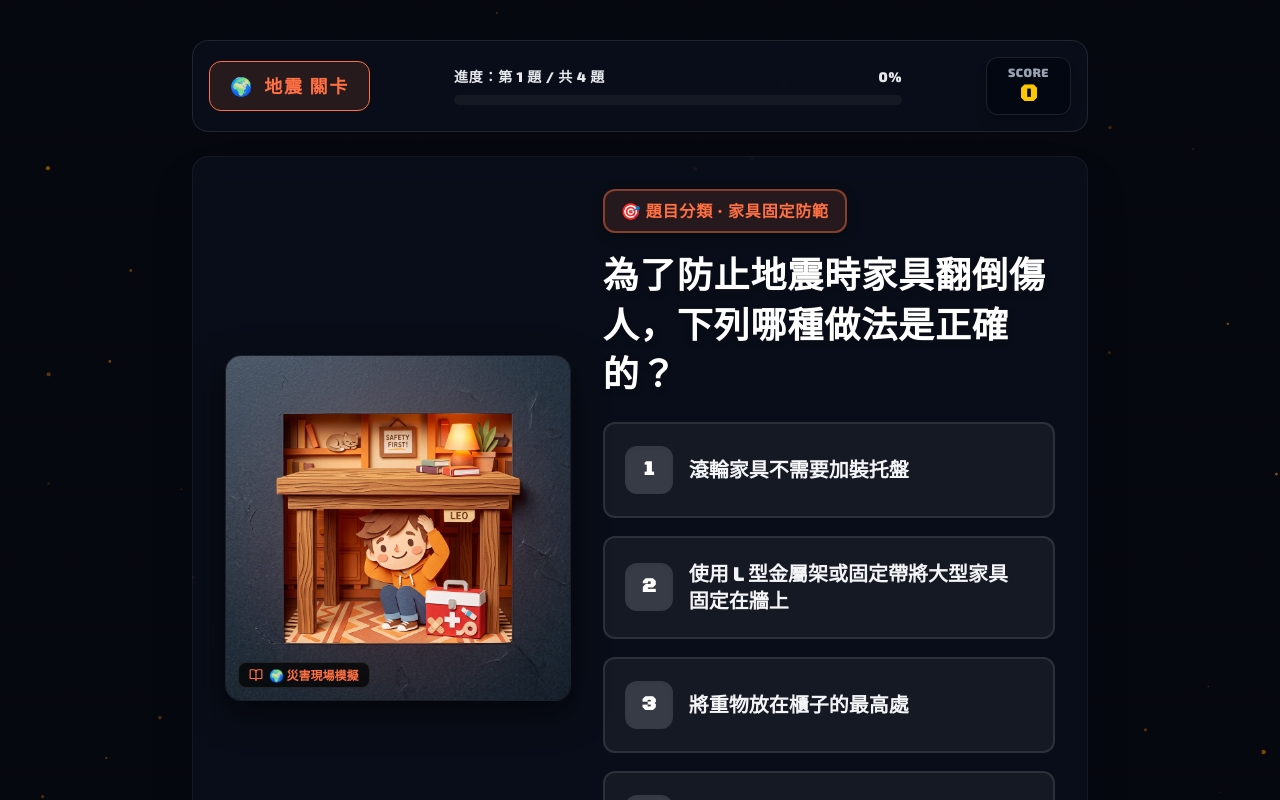
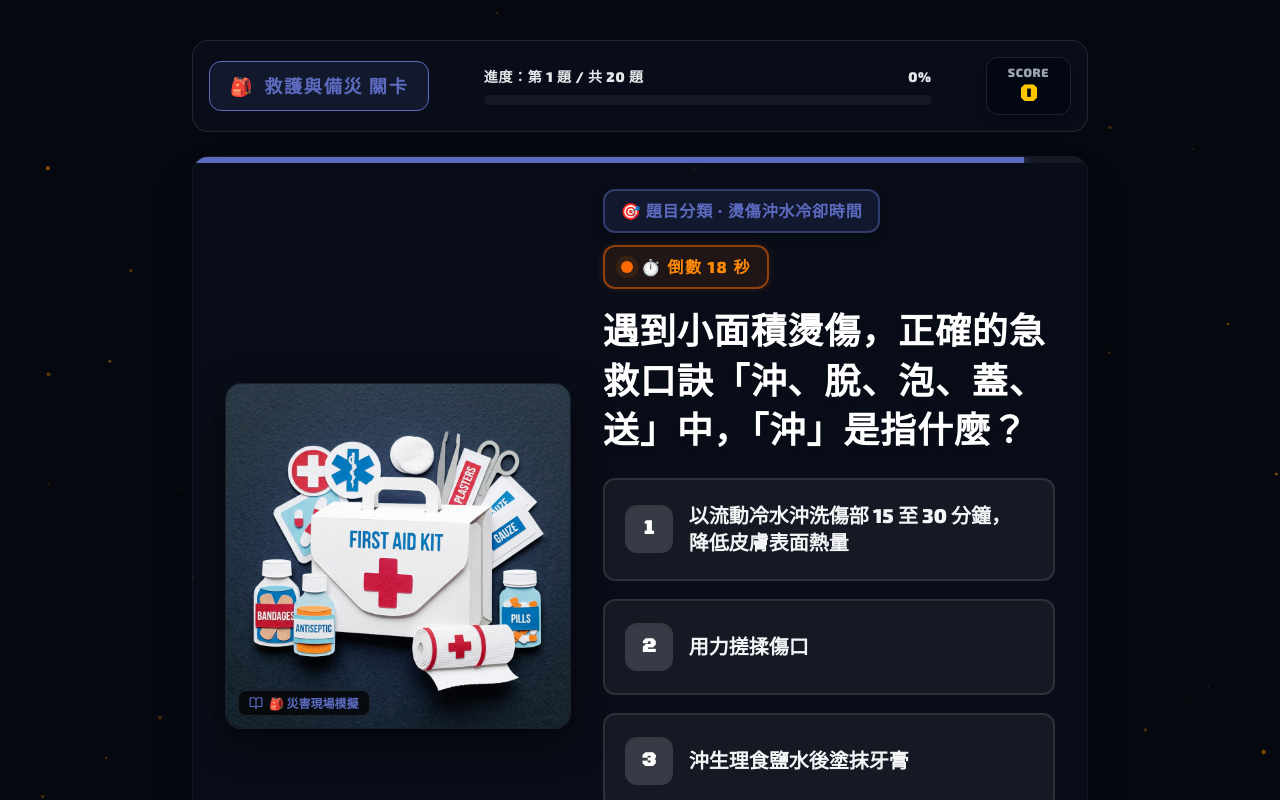
Before and after one commit to SuperLin6666/Disaster-QA, a React (Vite) app: page / in a window 1280 px wide. Both pictures are taken after a click on the button "⚡ 立即開始安全演練 (隨機綜合)". Shown: the top 800 px of the page. Built offline with nearby package versions, Linux system fonts and the light colour scheme.

Commit message:
feat: expand quiz length and add question timer
- Increase mixed mode question count from 4 to 20
- Add 20s answer timer and 10s explanation transition timer
- Implement auto-progression on timeout

```diff
--- a/src/components/QuestionScreen.tsx
+++ b/src/components/QuestionScreen.tsx
@@ -3,7 +3,7 @@
  * SPDX-License-Identifier: Apache-2.0
  */
 
-import { useState } from "react";
+import { useState, useEffect } from "react";
 import { motion, AnimatePresence } from "motion/react";
 import {
   LogOut,
@@ -128,6 +128,39 @@ export default function QuestionScreen({
   const total = questionsList.length;
   const progressPercent = Math.round((qIdx / total) * 100);
 
+  const [timeLeft, setTimeLeft] = useState(20);
+
+  // Sync / Reset Timer based on phase (20s for answering, 10s for explanation sheet)
+  useEffect(() => {
+    if (!answered) {
+      setTimeLeft(20);
+    } else {
+      setTimeLeft(10);
+    }
+  }, [qIdx, answered]);
+
+  // Handle ticking countdown
+  useEffect(() => {
+    const timer = setInterval(() => {
+      setTimeLeft((prev) => {
+        if (prev <= 1) {
+          clearInterval(timer);
+          if (!answered) {
+            // Auto timeout (simulate incorrect choices via -1)
+            onPickOption(-1);
+          } else {
+            // Auto transition to the next question
+            onNextQuestion();
+          }
+          return 0;
+        }
+        return prev - 1;
+      });
+    }, 1000);
+
+    return () => clearInterval(timer);
+  }, [qIdx, answered, onPickOption, onNextQuestion]);
+
   // Calculate potential scores or streak bonuses
   const bonus = Math.min((streak - 1) * 5, 20);
   const earnedPoints = 10 + bonus;
@@ -223,6 +256,18 @@ export default function QuestionScreen({
         {/* Primary Large Question Card with Beautiful Illustration Header */}
         <div className="w-full bg-gray-900/40 border border-white/5 rounded-2xl p-5 sm:p-8 shrink-0 shadow-2xl backdrop-blur-lg flex-grow flex flex-col justify-center relative overflow-hidden">
 
+          {/* Running time slider strip at the top of the question card */}
+          <div className="absolute top-0 left-0 right-0 h-1.5 bg-white/5 overflow-hidden">
+            <div
+              className="h-full transition-all duration-1000 ease-linear"
+              style={{
+                width: `${(timeLeft / 20) * 100}%`,
+                backgroundColor: timeLeft <= 5 ? "#ef4444" : activeCh.color,
+                boxShadow: timeLeft <= 5 ? "0 0 10px #ef4444" : `0 0 10px ${activeCh.color}`,
+              }}
+            />
+          </div>
+
           {/* Question illustration situation context background decoration */}
           <div className="flex flex-col md:flex-row items-center gap-6 sm:gap-8 w-full">
 
@@ -249,9 +294,10 @@ export default function QuestionScreen({
             {/* Question Text block & Answers block */}
             <div className="flex-1 w-full flex flex-col justify-between min-h-full">
               <div className="mb-6">
-                {/* Situation Label */}
+                {/* Situation Label & Timer */}
+                <div className="flex flex-wrap items-center justify-between gap-3 mb-4 select-none">
                   <span
-                  className="inline-flex items-center px-4 py-2 rounded-xl text-xs sm:text-sm md:text-base font-black uppercase tracking-wider border-2 mb-4 select-none shadow-[0_4px_12px_rgba(0,0,0,0.3)]"
+                    className="inline-flex items-center px-4 py-2 rounded-xl text-xs sm:text-sm md:text-base font-black uppercase tracking-wider border-2 select-none shadow-[0_4px_12px_rgba(0,0,0,0.3)]"
                     style={{
                       borderColor: `${activeCh.color}70`,
                       color: activeCh.color,
@@ -260,6 +306,20 @@ export default function QuestionScreen({
                   >
                     🎯 題目分類 ‧ {q.scenario}
                   </span>
+
+                  {/* Gigantic glowing countdown badge */}
+                  <div className={`flex items-center gap-2 px-4 py-2 rounded-xl border-2 font-black text-xs sm:text-sm md:text-base tracking-widest transition-all duration-300 ${
+                    timeLeft <= 5
+                      ? "bg-red-500/25 border-red-500 text-red-400 animate-pulse shadow-[0_0_15px_rgba(239,68,68,0.4)]"
+                      : "bg-orange-500/10 border-orange-500/50 text-orange-400 shadow-[0_0_10px_rgba(249,115,22,0.15)]"
+                  }`}>
+                    <span className="relative flex h-3 w-3">
+                      <span className={`animate-ping absolute inline-flex h-full w-full rounded-full opacity-75 ${timeLeft <= 5 ? 'bg-red-400' : 'bg-orange-400'}`}></span>
+                      <span className={`relative inline-flex rounded-full h-3 w-3 ${timeLeft <= 5 ? 'bg-red-500' : 'bg-orange-500'}`}></span>
+                    </span>
+                    <span>⏱️ 倒數 {timeLeft} 秒</span>
+                  </div>
+                </div>
 
                 {/* Highly Prominent, Extremely clear Question Text */}
                 <h2 className="text-2xl sm:text-3xl md:text-4xl font-black leading-snug tracking-wide text-white font-sans drop-shadow-md">
@@ -405,6 +465,7 @@ export default function QuestionScreen({
               </div>
 
               {/* Slogan */}
+              <div className="flex flex-col gap-2 items-center mx-auto select-none">
                 <div
                   className="font-ops text-sm sm:text-base md:text-lg font-black tracking-widest py-1.5 px-6 rounded-xl border-2 w-fit mx-auto"
                   style={{
@@ -414,6 +475,18 @@ export default function QuestionScreen({
                   }}
                 >
                   【 {q.slogan} 】
+                </div>
+
+                {/* 10s Countdown notice to next slide */}
+                <div className="text-gray-200 font-extrabold text-sm sm:text-base flex items-center gap-2 bg-white/5 border border-white/10 px-5 py-2 rounded-full shadow-lg animate-pulse">
+                  <span className="relative flex h-2.5 w-2.5">
+                    <span className="animate-ping absolute inline-flex h-full w-full rounded-full bg-yellow-400 opacity-75"></span>
+                    <span className="relative inline-flex rounded-full h-2.5 w-2.5 bg-yellow-500"></span>
+                  </span>
+                  <span>⏱️ 停留</span>
+                  <span className="text-yellow-400 font-black text-lg mx-0.5">{timeLeft}</span>
+                  <span>秒後，將自動進入下一題！</span>
+                </div>
               </div>
 
               {/* High-visibility QA recap details */}
@@ -446,14 +519,16 @@ export default function QuestionScreen({
                 {!isUserCorrect && (
                   <div className="bg-red-500/10 border border-red-500/30 p-4 rounded-xl flex items-center gap-4">
                     <div className="w-12 h-12 bg-red-500 text-white rounded-xl font-ops font-black text-xl sm:text-2xl flex items-center justify-center shrink-0 shadow-lg select-none">
-                      {selectedOption !== null ? selectedOption + 1 : "?"}
+                      {selectedOption !== null && selectedOption >= 0 ? selectedOption + 1 : "⌛"}
                     </div>
                     <div className="flex-1 min-w-0">
                       <span className="text-xs text-red-500 font-black tracking-widest uppercase block mb-1">
-                        YOUR CHOICE / 您的錯誤選擇
+                        YOUR CHOICE / 您的選擇
                       </span>
                       <span className="text-sm sm:text-base md:text-lg text-red-100 font-extrabold leading-snug block">
-                        {selectedOption !== null ? q.opts[selectedOption] : "未選擇"}
+                        {selectedOption !== null && selectedOption >= 0
+                          ? q.opts[selectedOption]
+                          : "答題超時未作答 (逾時)"}
                       </span>
                     </div>
                   </div>
@@ -476,7 +551,11 @@ export default function QuestionScreen({
                   onClick={onNextQuestion}
                   className="w-full inline-flex items-center justify-center gap-2 px-6 py-4 rounded-xl text-base sm:text-lg font-black text-white bg-gradient-to-r from-orange-500 to-red-600 shadow-[0_4px_20px_rgba(249,115,22,0.45)] hover:scale-[1.01] active:scale-[0.99] transition-all cursor-pointer border border-orange-400"
                 >
-                  <span>{qIdx + 1 >= total ? "進入關卡成果結算 🏁" : "理解了，下一題 🚀"}</span>
+                  <span>
+                    {qIdx + 1 >= total
+                      ? `進入關卡成果結算 🏁 (${timeLeft} 秒後自動結算)`
+                      : `理解了，下一題 🚀 (${timeLeft} 秒後自動推進)`}
+                  </span>
                   <ArrowRight className="w-5 h-5 animate-bounce" />
                 </button>
               </div>
--- a/src/data.ts
+++ b/src/data.ts
@@ -586,14 +586,21 @@ export function prepareChapterQuestions(questions: Question[]): Question[] {
 }
 
 export function prepareMixedQuestions(): Question[] {
-  // Pick exactly 1 random question from each of the 4 chapters
-  const pickedQuestions = CHAPTERS.map((ch) => {
-    const randomIdx = Math.floor(Math.random() * ch.questions.length);
-    const q = ch.questions[randomIdx];
-    return {
-      ...q,
-      chapter: ch,
-    };
+  // Pick exactly 5 random, unique questions from each of the 4 chapters (Total = 20 questions)
+  const pickedQuestions: Question[] = [];
+
+  CHAPTERS.forEach((ch) => {
+    const indices = Array.from({ length: ch.questions.length }, (_, i) => i);
+    const shuffledIndices = shuffleArray(indices);
+    // Grab the first 5 unique questions
+    for (let i = 0; i < 5; i++) {
+      const qIndex = shuffledIndices[i];
+      const q = ch.questions[qIndex];
+      pickedQuestions.push({
+        ...q,
+        chapter: ch,
+      });
+    }
   });
 
   // Shuffle the chosen questions' order
```
Lines whose indentation alone changed are shown as unchanged.
